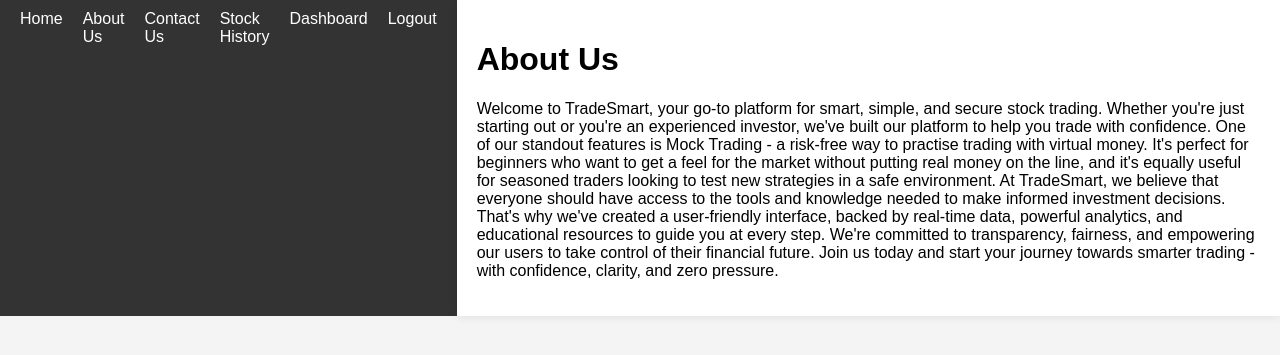
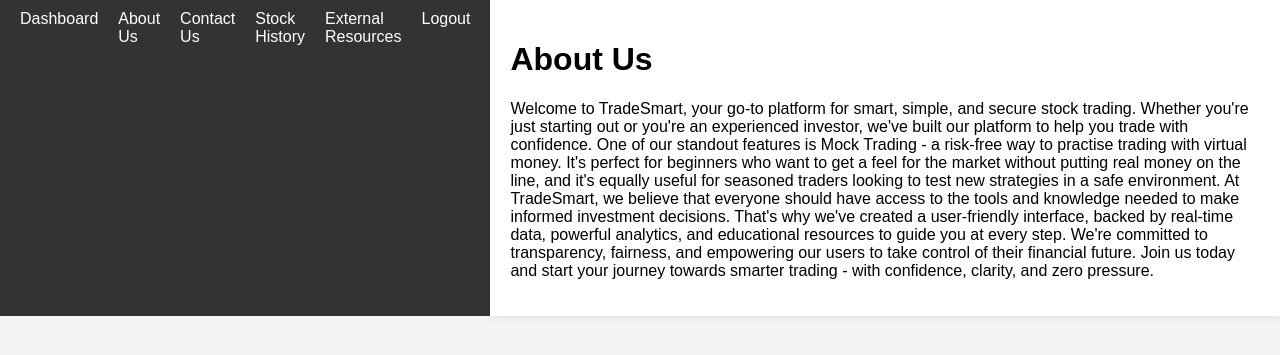
Before and after one commit to Romes241/investment-management-app, a Django app: page /about/ in a window 1280 px wide. Shown: the top 355 px of the page. Run offline with Django 5.2, Linux system fonts and the light colour scheme; the visitor is signed in with stand-in values (Sample User, id 1).

Commit message:
Added external information to the navbar

```diff
--- a/investment_manager_main/templates/base.html
+++ b/investment_manager_main/templates/base.html
@@ -124,20 +124,23 @@
     <!-- Navigation Bar -->
     <nav>
         <ul>
-            <li><a href="{% url 'home' %}">Home</a></li>
+            {% if user.is_authenticated %}
+                <li><a href="{% url 'dashboard' %}">Dashboard</a></li>
+            {% else %}
+                <li><a href="{% url 'home' %}">Home</a></li>
+            {% endif %}
+
             <li><a href="{% url 'about' %}">About Us</a></li>
             <li><a href="{% url 'contact' %}">Contact Us</a></li>
             <li><a href="{% url 'stock_search' %}">Stock History</a></li>
-
+            <li><a href="{% url 'external_information' %}">External Resources</a></li>
             {% if user.is_authenticated %}
-                <li><a href="{% url 'dashboard' %}">Dashboard</a></li>
 
                 {% with user.portfolio_set.all as portfolios %}
                     {% if portfolios.exists %}
                         <li><a href="{% url 'mock_trade' portfolio_id=portfolios.first.id %}">Mock Trade</a></li>
                     {% endif %}
                 {% endwith %}
-
                 <li>
                     <form method="post" action="{% url 'logout' %}" style="display:inline;">
                         {% csrf_token %}
@@ -152,8 +155,6 @@
             {% endif %}
         </ul>
     </nav>
-
-
     <main>
         {% block content %}{% endblock %}
     </main>
--- a/investment_manager_main/urls.py
+++ b/investment_manager_main/urls.py
@@ -20,5 +20,6 @@
     path("about/", views.about, name="about"),
     path("stock-search/", views.stock_search, name="stock_search"),
     path("stock-history/<str:symbol>/", views.stock_history_display, name="stock_history_display"),
+    path("external-information/", views.external_information, name="external_information"),
 
 ]
--- a/investment_manager_main/views.py
+++ b/investment_manager_main/views.py
@@ -10,9 +10,6 @@
 from .models import Portfolio, Holding, Trade, ContactMessage
 from decimal import Decimal
 from django.http import JsonResponse
-
-
-
 
 def home(request):
     if request.user.is_authenticated:
@@ -307,3 +304,6 @@
         "prices": prices,
         "initial_timeframe": timeframe
     })
+
+def external_information(request):
+    return render(request, "external_information.html")
```
Also changed, not shown: investment_manager_main/templates/external_information.html (renamed from investment_manager_main/templates/externalInformation.html).
